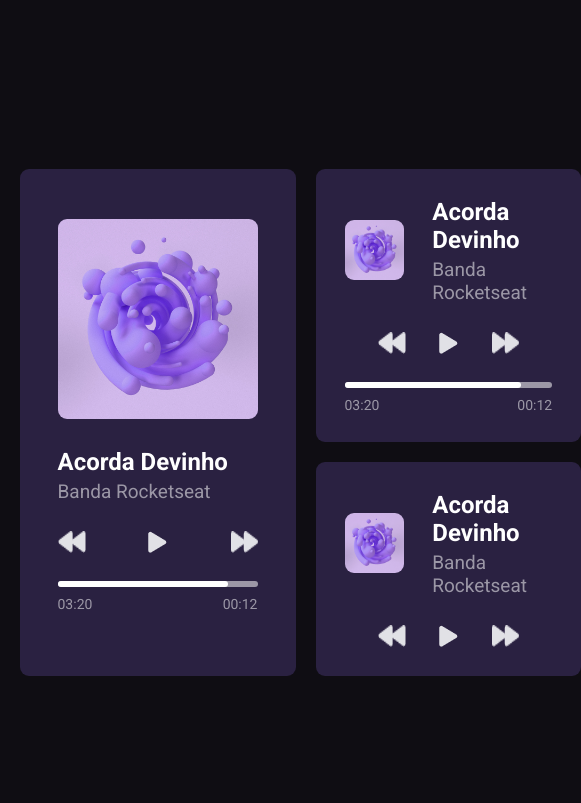
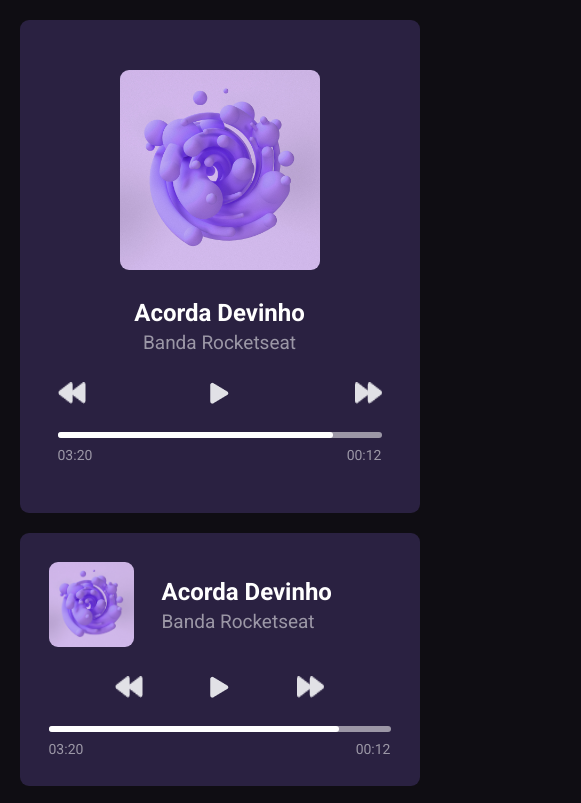
Before and after one commit to Leanderson-Zardin/Desafio-Bora-Codar, a plain HTML site: page Player de Música/index.html in a window 390 px wide. Shown: the top 803 px of the page, 581 px wide, since content can reach past the window. Drawn offline with Linux system fonts and the light colour scheme.

Commit message:
Music Player Responsive

```diff
--- a/Player de Música/style.css
+++ b/Player de Música/style.css
@@ -134,3 +134,31 @@ main {
 .third-card .buttons {
   margin: 0;
 }
+
+@media (max-width: 730px) {
+  body {
+    height: 100%;
+    padding: 2rem 0rem;
+  }
+
+  .card {
+    width: 40rem;
+    margin: 0 auto;
+  }
+
+  .container {
+    grid-template-areas:
+    "first-card"
+    "second-card"
+    "third-card";
+  }
+
+  .first-card figure {
+    margin: 0 auto 2.8rem;
+  }
+
+  .first-card h1,
+  .first-card p {
+    text-align: center;
+  }
+}
```
